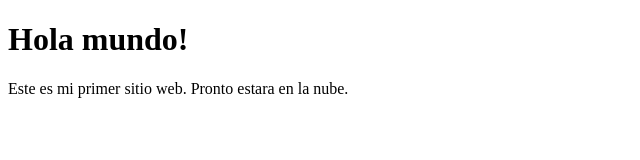
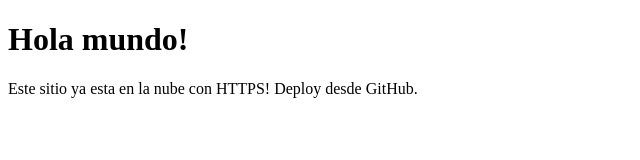
Before and after one commit to dfar14/danielfelipealdana.com, a plain HTML site: page index.html in a window 1280 px wide. Shown: the whole page, without its empty margins (0-640 px from the left). Drawn offline with Linux system fonts and the light colour scheme.

Commit message:
segundo commit: actualizo mensaje

```diff
--- a/index.html
+++ b/index.html
@@ -7,6 +7,6 @@
 </head>
 <body>
     <h1>Hola mundo!</h1>
-    <p>Este es mi primer sitio web. Pronto estara en la nube.</p>
+    <p>Este sitio ya esta en la nube con HTTPS! Deploy desde GitHub.</p>
 </body>
 </html>
```
